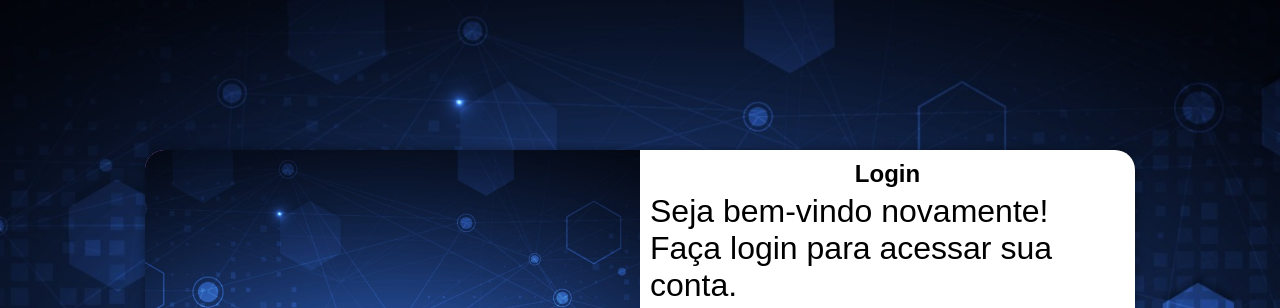
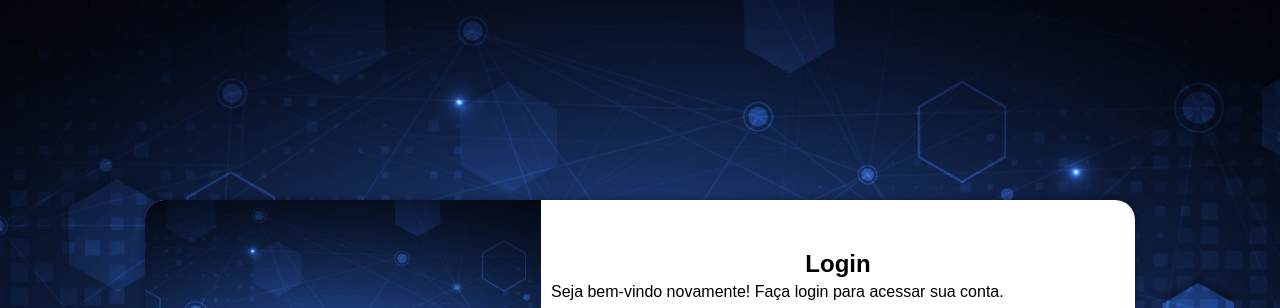
Before and after one commit to caioocode/projeto-login, a plain HTML site: page index.html in a window 1280 px wide. Shown: the top 308 px of the page. Drawn offline with Linux system fonts and the light colour scheme.

Commit message:
finalizado

```diff
--- a/estilos/estilos.css
+++ b/estilos/estilos.css
@@ -128,6 +128,11 @@ div.campo > input {
     transform: translateY(-14px);
 }
 
+div.campo > input:focus-within {
+    background-color: aliceblue;
+    border: none;
+}
+
 form > input[type=submit] {
     display: block;
     font-size: 1em;
--- a/estilos/media-query.css
+++ b/estilos/media-query.css
@@ -4,36 +4,40 @@
 @media screen and (min-width: 768px) and (max-width: 992px) {
     section#login {
         width: 80vw;
+        height: 300px;
     }
 
     section#login > div#imagem {
         float: left;
-        width: 30%;
+        width: 40%;
         height: 100%;
     }
 
     section#login > div#formulario {
         float: right;
+        width: 60%;
     }
 }
 
 @media screen and (min-width: 992px) {
     section#login {
         width: 990px;
+        height: 400px;
     }
 
     section#login > div#imagem {
         float: left;
-        width: 50%;
+        width: 40%;
         height: 100%;
     }
 
     section#login > div#formulario {
         float: right;
-        width: 50%;
+        width: 60%;
+        padding-top: 50px;
     }
 
     div#formulario > p {
-        font-size: 2em;
+        font-size: 1em;
     }
 }
```
